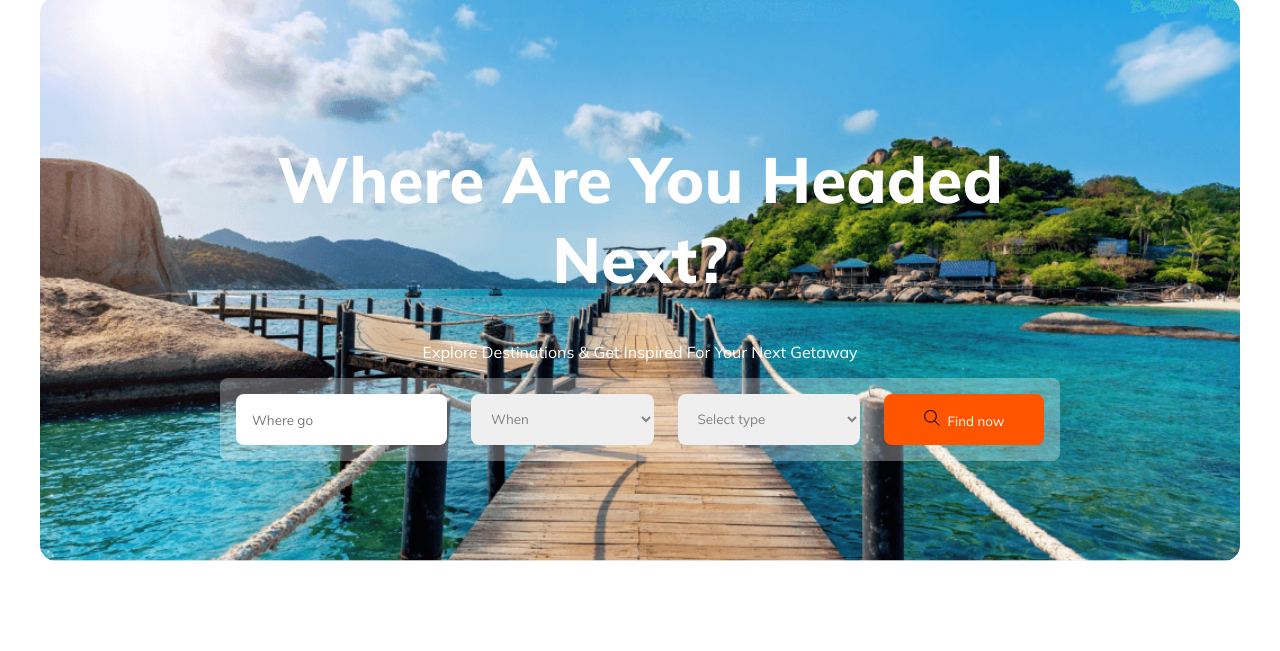
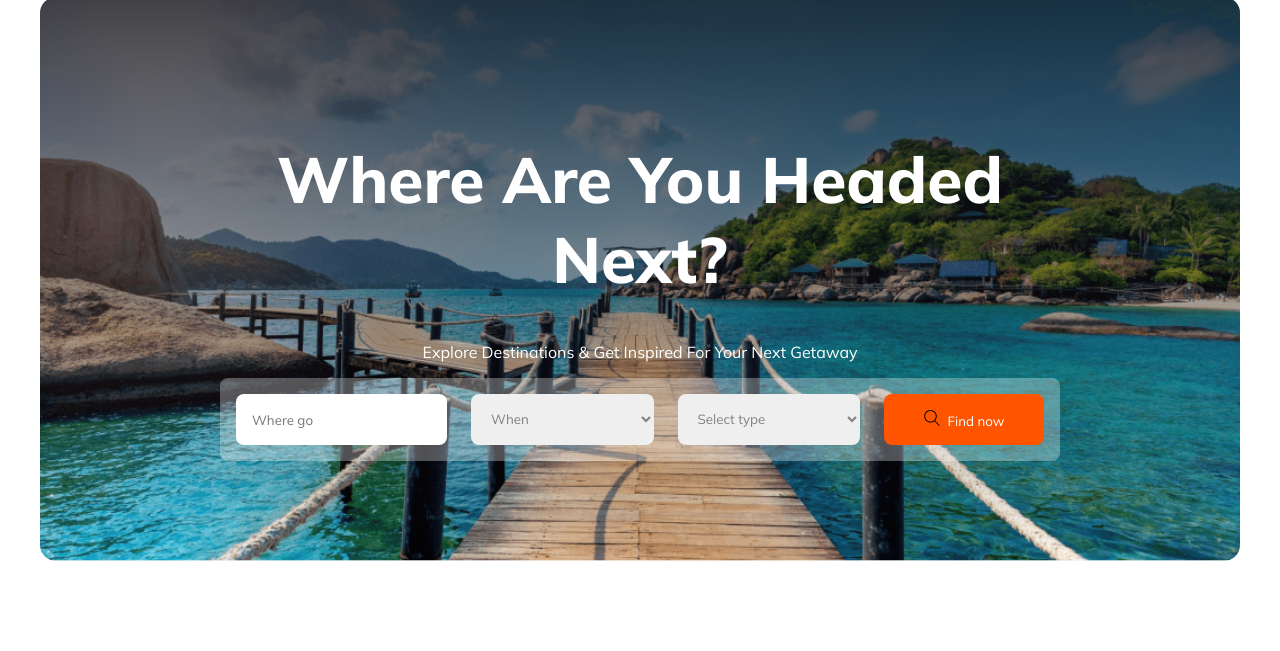
Before and after one commit to Shihab352/Luggage-fit, a plain HTML site: page index.html in a window 1280 px wide. Shown: the part 149-800 px from the top of the page. Drawn offline with Linux system fonts and the light colour scheme.

Commit message:
background image add in banner section

```diff
--- a/Style/styles.css
+++ b/Style/styles.css
@@ -86,7 +86,7 @@ nav>ul>li a {
 
 .banner-content {
     padding: 100px 180px;
-    /* background: linear-gradient(180.00deg, rgba(19, 19, 24, 0.8), rgba(19, 19, 24, 0) 100%); */
+    background: linear-gradient(180.00deg, rgba(19, 19, 24, 0.8), rgba(19, 19, 24, 0) 100%);
 }
 
 .banner-form {
```
